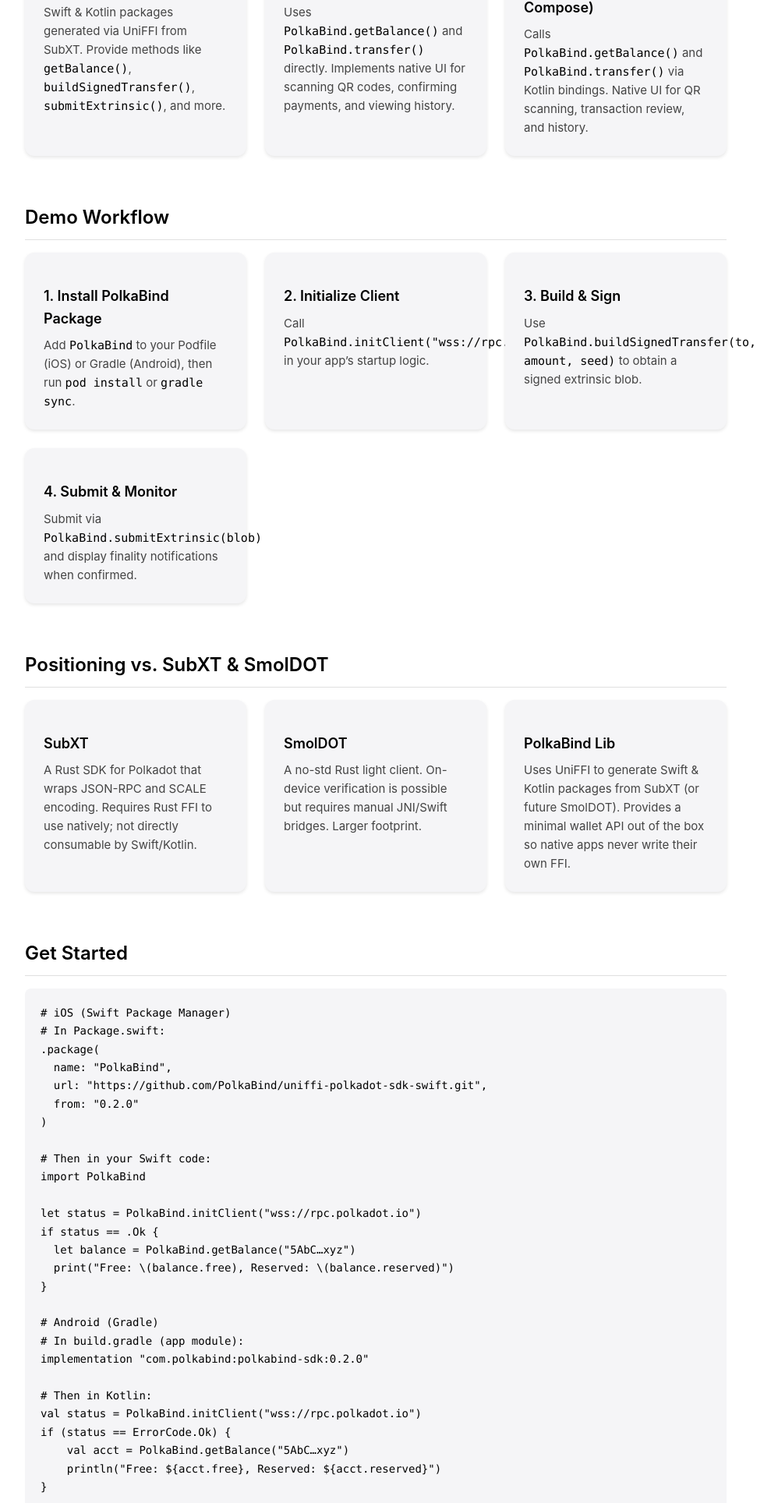
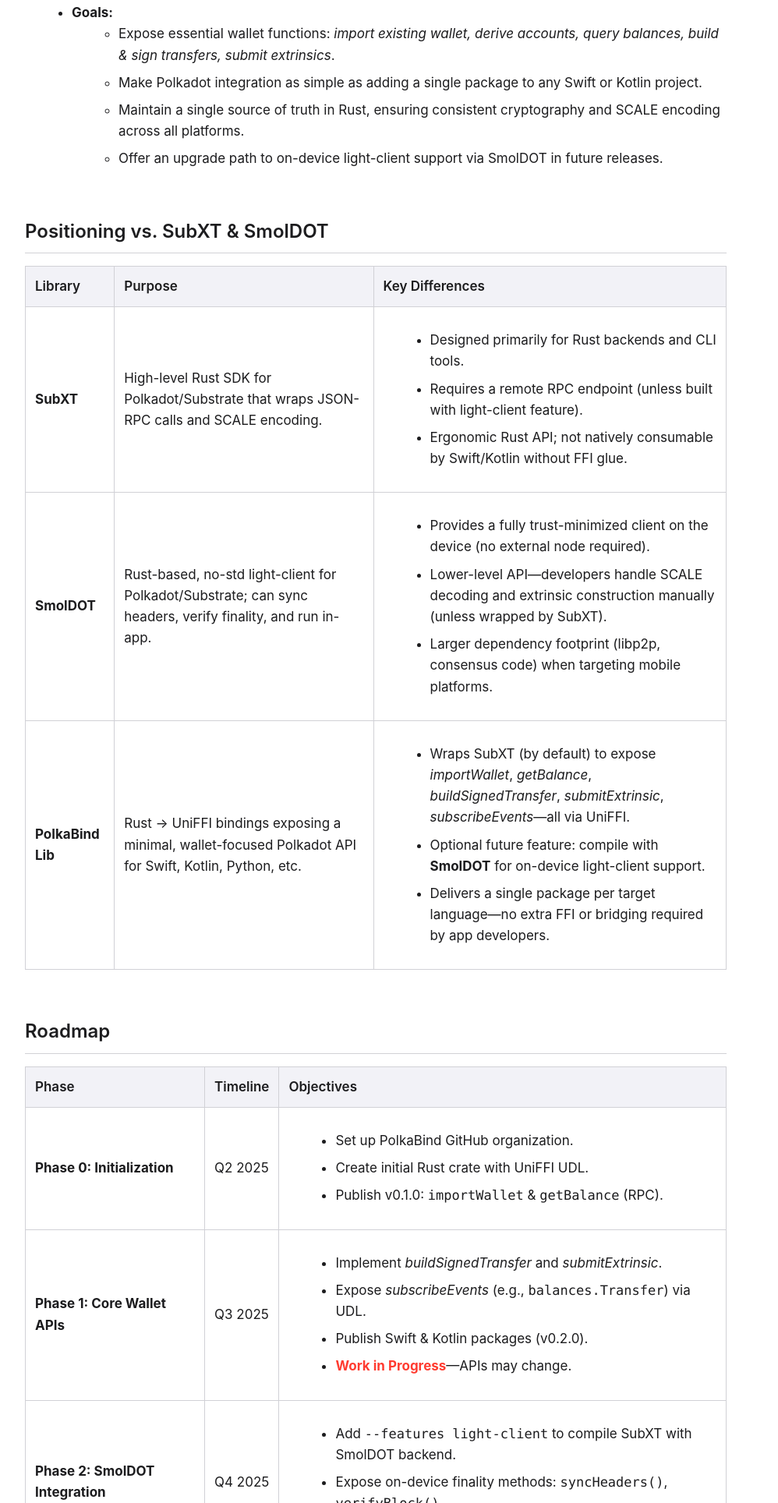
Before and after one commit to Polkabind/polkabind.github.io, a plain HTML site: page index.html in a window 1280 px wide. Shown: the part 872-2800 px from the top of the page at 78% size, without its empty margins (158-1156 px from the left). Drawn offline with Linux system fonts and the light colour scheme.

Commit message:
Change wording

```diff
--- a/index.html
+++ b/index.html
@@ -2,15 +2,15 @@
 <html lang="en">
 <head>
   <meta charset="UTF-8">
-  <meta name="viewport" content="width=device-width,initial-scale=1">
   <title>PolkaBind Lib</title>
+  <meta name="viewport" content="width=device-width, initial-scale=1">
   <style>
-    /* Apple-like typography and colors */
+    /* Apple-like typography and minimal design */
     body {
       margin: 0;
       padding: 0;
       background-color: #ffffff;
-      color: #000000;
+      color: #1d1d1f;
       font-family: -apple-system, BlinkMacSystemFont, "Segoe UI", Roboto, sans-serif;
       line-height: 1.6;
     }
@@ -37,26 +37,27 @@
     header h1 {
       font-size: 48px;
       font-weight: 600;
-      margin-bottom: 10px;
+      margin-bottom: 8px;
     }
     header p {
       font-size: 18px;
-      color: #333333;
-      margin: 8px 0;
+      color: #3c3c4399;
+      margin: 4px 0;
     }
     .hero-btn {
       display: inline-block;
       margin-top: 24px;
       padding: 12px 32px;
-      background-color: #f5f5f7;
+      background-color: #f2f2f7;
       color: #0071e3;
       border-radius: 8px;
       font-size: 16px;
       font-weight: 500;
-      transition: background-color 0.3s;
+      transition: background-color 0.3s, transform 0.3s;
     }
     .hero-btn:hover {
-      background-color: #e0e0e5;
+      background-color: #e5e5ea;
+      transform: translateY(-2px);
     }
 
     /* Section Titles */
@@ -67,71 +68,70 @@
       font-size: 24px;
       font-weight: 600;
       margin-bottom: 16px;
-      color: #000000;
-      border-bottom: 1px solid #e0e0e0;
+      color: #1d1d1f;
+      border-bottom: 1px solid #d1d1d6;
       padding-bottom: 8px;
     }
 
-    /* Cards */
-    .cards {
-      display: grid;
-      grid-template-columns: repeat(auto-fit, minmax(260px, 1fr));
-      gap: 24px;
+    /* Paragraphs & Lists */
+    p {
+      font-size: 17px;
+      color: #1c1c1e;
+      margin-bottom: 16px;
     }
-    .card {
-      background-color: #f5f5f7;
-      border-radius: 12px;
-      padding: 24px;
-      box-shadow: 0 2px 4px rgba(0, 0, 0, 0.1);
-      transition: box-shadow 0.3s;
+    ul {
+      margin-left: 20px;
+      color: #1c1c1e;
+      font-size: 17px;
     }
-    .card:hover {
-      box-shadow: 0 4px 12px rgba(0, 0, 0, 0.15);
-    }
-    .card h3 {
-      font-size: 18px;
-      font-weight: 600;
+    li {
       margin-bottom: 8px;
-      color: #000000;
-    }
-    .card p {
-      font-size: 15px;
-      color: #444444;
-      margin: 0;
     }
 
     /* Code Block */
     pre {
-      background-color: #f5f5f7;
+      background-color: #f2f2f7;
       border-radius: 8px;
       padding: 20px;
       overflow-x: auto;
       font-size: 14px;
-      color: #000000;
-      margin: 0;
+      color: #1d1d1f;
+      margin: 0 0 24px 0;
     }
     code {
       font-family: Menlo, Monaco, "Courier New", monospace;
-      color: #000000;
+      color: #1d1d1f;
     }
 
-    /* Roadmap Table */
+    /* Table */
     .roadmap-table {
       width: 100%;
       border-collapse: collapse;
       margin-top: 16px;
+      margin-bottom: 24px;
     }
     .roadmap-table th,
     .roadmap-table td {
       border: 1px solid #d1d1d6;
       padding: 12px;
       text-align: left;
-      font-size: 15px;
-      color: #222222;
+      font-size: 17px;
+      color: #1c1c1e;
     }
     .roadmap-table th {
-      background-color: #f5f5f7;
+      background-color: #f2f2f7;
       font-weight: 600;
+    }
+
+    /* Callout (Under Construction) */
+    .callout {
+      background-color: #fff4e5;
+      border-left: 4px solid #ff9500;
+      padding: 16px 20px;
+      margin-bottom: 32px;
+      border-radius: 8px;
+      color: #98650f;
+      font-size: 17px;
     }
 
     /* Footer */
@@ -139,7 +139,7 @@
       text-align: center;
       padding: 40px 20px;
       font-size: 14px;
-      color: #666666;
+      color: #3c3c4399;
     }
     footer a {
       color: #0071e3;
@@ -152,179 +152,163 @@
   <header>
     <h1>PolkaBind Lib</h1>
     <p><strong>Rust → UniFFI Polkadot SDK</strong></p>
-    <p>Native Swift &amp; Kotlin packages for seamless Polkadot integration</p>
+    <p>Native Swift & Kotlin packages for seamless Polkadot integration</p>
     <a href="#workflow" class="hero-btn">View Demo Workflow</a>
   </header>
 
   <div class="container">
+    <div class="callout">
+      <strong>⚠️ Under Construction – Work in Progress</strong><br>
+      We are actively developing PolkaBind. Expect missing features, breaking changes, and placeholder documentation. Stay tuned for updates as we enhance core functionality.
+    </div>
+
     <section id="about">
-      <h2>About This Demo</h2>
+      <h2>Project Status</h2>
       <p>
-        SPEEM is a demonstration wallet built entirely with <a href="https://polkabind.dev" target="_blank">PolkaBind Lib</a>.
-        Instead of embedding a shared Rust core, SPEEM installs PolkaBind’s Swift and Kotlin packages to manage Substrate RPC calls, key derivation, SCALE encoding, and transaction signing.
-        All wallet logic is written natively in SwiftUI (for iOS) and Jetpack Compose (for Android), showcasing how PolkaBind simplifies cross‐platform development.
-      </p>
-      <p>
-        <strong>Work in Progress:</strong> APIs and UI may change as PolkaBind evolves. SPEEM always reflects the latest PolkaBind release.
+        PolkaBind is an evolving SDK. Current features may change, and new capabilities will be added over time. We encourage community feedback and contributions to help shape the library.
       </p>
     </section>
 
-    <section id="stack">
-      <h2>Tech Stack</h2>
-      <div class="cards">
-        <div class="card">
-          <h3>PolkaBind Lib</h3>
-          <p>
-            Swift &amp; Kotlin packages generated via UniFFI from SubXT. Provide methods like <code>getBalance()</code>, <code>buildSignedTransfer()</code>, <code>submitExtrinsic()</code>, and more.
-          </p>
-        </div>
-        <div class="card">
-          <h3>iOS (SwiftUI)</h3>
-          <p>
-            Uses <code>PolkaBind.getBalance()</code> and <code>PolkaBind.transfer()</code> directly. Implements native UI for scanning QR codes, confirming payments, and viewing history.
-          </p>
-        </div>
-        <div class="card">
-          <h3>Android (Jetpack Compose)</h3>
-          <p>
-            Calls <code>PolkaBind.getBalance()</code> and <code>PolkaBind.transfer()</code> via Kotlin bindings. Native UI for QR scanning, transaction review, and history.
-          </p>
-        </div>
-      </div>
-    </section>
-
-    <section id="workflow">
-      <h2>Demo Workflow</h2>
-      <div class="cards">
-        <div class="card">
-          <h3>1. Install PolkaBind Package</h3>
-          <p>
-            Add <code>PolkaBind</code> to your Podfile (iOS) or Gradle (Android), then run <code>pod install</code> or <code>gradle sync</code>.
-          </p>
-        </div>
-        <div class="card">
-          <h3>2. Initialize Client</h3>
-          <p>
-            Call <code>PolkaBind.initClient("wss://rpc.polkadot.io")</code> in your app’s startup logic.
-          </p>
-        </div>
-        <div class="card">
-          <h3>3. Build &amp; Sign</h3>
-          <p>
-            Use <code>PolkaBind.buildSignedTransfer(to, amount, seed)</code> to obtain a signed extrinsic blob.
-          </p>
-        </div>
-        <div class="card">
-          <h3>4. Submit &amp; Monitor</h3>
-          <p>
-            Submit via <code>PolkaBind.submitExtrinsic(blob)</code> and display finality notifications when confirmed.
-          </p>
-        </div>
-      </div>
+    <section id="purpose">
+      <h2>Purpose &amp; Goals</h2>
+      <ul>
+        <li><strong>Purpose:</strong> Provide a <em>Rust-based UniFFI library</em> for the Polkadot/Substrate ecosystem so that native iOS, Android, and desktop apps can integrate with Polkadot without custom FFI or manual SCALE encoding.</li>
+        <li><strong>Goals:</strong>
+          <ul>
+            <li>Expose essential wallet functions: <em>import existing wallet, derive accounts, query balances, build &amp; sign transfers, submit extrinsics</em>.</li>
+            <li>Make Polkadot integration as simple as adding a single package to any Swift or Kotlin project.</li>
+            <li>Maintain a single source of truth in Rust, ensuring consistent cryptography and SCALE encoding across all platforms.</li>
+            <li>Offer an upgrade path to on-device light-client support via SmolDOT in future releases.</li>
+          </ul>
+        </li>
+      </ul>
     </section>
 
     <section id="positioning">
       <h2>Positioning vs. SubXT &amp; SmolDOT</h2>
-      <div class="cards">
-        <div class="card">
-          <h3>SubXT</h3>
-          <p>
-            A Rust SDK for Polkadot that wraps JSON-RPC and SCALE encoding. Requires Rust FFI to use natively; not directly consumable by Swift/Kotlin.
-          </p>
-        </div>
-        <div class="card">
-          <h3>SmolDOT</h3>
-          <p>
-            A no-std Rust light client. On-device verification is possible but requires manual JNI/Swift bridges. Larger footprint.
-          </p>
-        </div>
-        <div class="card">
-          <h3>PolkaBind Lib</h3>
-          <p>
-            Uses UniFFI to generate Swift &amp; Kotlin packages from SubXT (or future SmolDOT). Provides a minimal wallet API out of the box so native apps never write their own FFI.
-          </p>
-        </div>
-      </div>
-    </section>
-
-    <section id="getting-started">
-      <h2>Get Started</h2>
-      <pre><code># iOS (Swift Package Manager)
-# In Package.swift:
-.package(
-  name: "PolkaBind",
-  url: "https://github.com/PolkaBind/uniffi-polkadot-sdk-swift.git",
-  from: "0.2.0"
-)
-
-# Then in your Swift code:
-import PolkaBind
-
-let status = PolkaBind.initClient("wss://rpc.polkadot.io")
-if status == .Ok {
-  let balance = PolkaBind.getBalance("5AbC…xyz")
-  print("Free: \(balance.free), Reserved: \(balance.reserved)")
-}
-
-# Android (Gradle)
-# In build.gradle (app module):
-implementation "com.polkabind:polkabind-sdk:0.2.0"
-
-# Then in Kotlin:
-val status = PolkaBind.initClient("wss://rpc.polkadot.io")
-if (status == ErrorCode.Ok) {
-    val acct = PolkaBind.getBalance("5AbC…xyz")
-    println("Free: ${acct.free}, Reserved: ${acct.reserved}")
-}</code></pre>
+      <table class="roadmap-table">
+        <tr>
+          <th>Library</th>
+          <th>Purpose</th>
+          <th>Key Differences</th>
+        </tr>
+        <tr>
+          <td><strong>SubXT</strong></td>
+          <td>High-level Rust SDK for Polkadot/Substrate that wraps JSON-RPC calls and SCALE encoding.</td>
+          <td>
+            <ul>
+              <li>Designed primarily for Rust backends and CLI tools.</li>
+              <li>Requires a remote RPC endpoint (unless built with light-client feature).</li>
+              <li>Ergonomic Rust API; not natively consumable by Swift/Kotlin without FFI glue.</li>
+            </ul>
+          </td>
+        </tr>
+        <tr>
+          <td><strong>SmolDOT</strong></td>
+          <td>Rust-based, no-std light-client for Polkadot/Substrate; can sync headers, verify finality, and run in-app.</td>
+          <td>
+            <ul>
+              <li>Provides a fully trust-minimized client on the device (no external node required).</li>
+              <li>Lower-level API—developers handle SCALE decoding and extrinsic construction manually (unless wrapped by SubXT).</li>
+              <li>Larger dependency footprint (libp2p, consensus code) when targeting mobile platforms.</li>
+            </ul>
+          </td>
+        </tr>
+        <tr>
+          <td><strong>PolkaBind Lib</strong></td>
+          <td>Rust → UniFFI bindings exposing a minimal, wallet-focused Polkadot API for Swift, Kotlin, Python, etc.</td>
+          <td>
+            <ul>
+              <li>Wraps SubXT (by default) to expose <em>importWallet</em>, <em>getBalance</em>, <em>buildSignedTransfer</em>, <em>submitExtrinsic</em>, <em>subscribeEvents</em>—all via UniFFI.</li>
+              <li>Optional future feature: compile with <strong>SmolDOT</strong> for on-device light-client support.</li>
+              <li>Delivers a single package per target language—no extra FFI or bridging required by app developers.</li>
+            </ul>
+          </td>
+        </tr>
+      </table>
     </section>
 
     <section id="roadmap">
       <h2>Roadmap</h2>
-      <div class="cards">
-        <div class="card">
-          <h3>v0.1 – PolkaBind Core (SubXT)</h3>
-          <p>
-            • Expose <code>initClient</code>, <code>getBalance</code>, <code>buildSignedTransfer</code>, <code>submitExtrinsic</code>.
-            • Publish Swift &amp; Kotlin packages.
-            • SPEEM uses v0.1 to demonstrate basic transfers.
-          </p>
-        </div>
-        <div class="card">
-          <h3>v0.2 – Event Subscriptions &amp; Notifications</h3>
-          <p>
-            • Add <code>subscribeEvents</code> for <code>balances.Transfer</code>.
-            • Merge in SPEEM finality UI.
-            • Improve error handling and retries.
-          </p>
-        </div>
-        <div class="card">
-          <h3>v0.3 – SmolDOT Light‐Client Flag</h3>
-          <p>
-            • Introduce <code>light-client</code> feature to compile SubXT with SmolDOT.
-            • Expose <code>syncHeaders()</code> &amp; <code>verifyBlock()</code>.
-            • Update SPEEM to optionally run fully on-device.
-          </p>
-        </div>
-        <div class="card">
-          <h3>v1.0 – Stable Release &amp; App Store Launch</h3>
-          <p>
-            • Polish PolkaBind API, finalize docs.
-            • Publish to CocoaPods &amp; Maven Central.
-            • Distribute SPEEM on App Store and Play Store.
-          </p>
-        </div>
-      </div>
-      <p style="margin-top: 24px; font-size: 15px; color: #444444;">
-        <strong>Note:</strong> SPEEM is only a demonstration. All Polkadot logic lives in PolkaBind Lib.
+      <table class="roadmap-table">
+        <tr>
+          <th>Phase</th>
+          <th>Timeline</th>
+          <th>Objectives</th>
+        </tr>
+        <tr>
+          <td><strong>Phase 0: Initialization</strong></td>
+          <td>Q2 2025</td>
+          <td>
+            <ul>
+              <li>Set up PolkaBind GitHub organization.</li>
+              <li>Create initial Rust crate with UniFFI UDL.</li>
+              <li>Publish v0.1.0: <code>importWallet</code> &amp; <code>getBalance</code> (RPC).</li>
+            </ul>
+          </td>
+        </tr>
+        <tr>
+          <td><strong>Phase 1: Core Wallet APIs</strong></td>
+          <td>Q3 2025</td>
+          <td>
+            <ul>
+              <li>Implement <em>buildSignedTransfer</em> and <em>submitExtrinsic</em>.</li>
+              <li>Expose <em>subscribeEvents</em> (e.g., <code>balances.Transfer</code>) via UDL.</li>
+              <li>Publish Swift &amp; Kotlin packages (v0.2.0).</li>
+              <li><span style="color: #ff3b30;"><strong>Work in Progress</strong></span>—APIs may change.</li>
+            </ul>
+          </td>
+        </tr>
+        <tr>
+          <td><strong>Phase 2: SmolDOT Integration</strong></td>
+          <td>Q4 2025</td>
+          <td>
+            <ul>
+              <li>Add <code>--features light-client</code> to compile SubXT with SmolDOT backend.</li>
+              <li>Expose on-device finality methods: <code>syncHeaders()</code>, <code>verifyBlock()</code>.</li>
+              <li>Publish v0.3.0: “RPC + Light-Client” universal SDK.</li>
+            </ul>
+          </td>
+        </tr>
+        <tr>
+          <td><strong>Phase 3: Ecosystem Growth</strong></td>
+          <td>2026</td>
+          <td>
+            <ul>
+              <li>Launch documentation portal at <a href="https://polkabind.dev/docs" target="_blank">polkabind.dev/docs</a>.</li>
+              <li>Invite community contributions for staking, governance, parachain support.</li>
+              <li>Release v1.0.0: Stable API for production use.</li>
+            </ul>
+          </td>
+        </tr>
+      </table>
+      <p style="margin-top: 24px; font-size: 17px; color: #1c1c1e;">
+        <strong>Showcase App:</strong> SPEEM Mobile (built on PolkaBind) – a reference wallet demonstrating <code>PolkaBind.getBalance(…)</code>, <code>PolkaBind.transfer(…)</code>, and more.
+        See <a href="https://github.com/speemapp/speem" target="_blank">speemapp/speem</a>.
+      </p>
+    </section>
+
+    <section id="developer">
+      <h2>Developer Information</h2>
+      <p>
+        <strong>Lead Developer:</strong> Wassim Mansouri<br>
+        <ul>
+          <li>GitHub: <a href="https://github.com/wassimans" target="_blank">github.com/wassimans</a></li>
+          <li>LinkedIn: <a href="https://www.linkedin.com/in/wassimans" target="_blank">linkedin.com/in/wassimans</a></li>
+          <li>Mastodon: <a href="https://mastodon.social/@wassimans" target="_blank">@wassimans@mastodon.social</a></li>
+          <li>Matrix: <a href="https://matrix.to/#/@wassimans:matrix.org" target="_blank">@wassimans:matrix.org</a></li>
+        </ul>
+      </p>
+      <p style="font-size: 17px; color: #1c1c1e;">
+        “Building a unified, cross-platform Polkadot library—one bound at a time!”
       </p>
     </section>
   </div>
 
   <footer>
     <p>
-      Created by <a href="https://github.com/wassimans" target="_blank">Wassim Mansouri</a> • © 2025 PolkaBind Project • <a href="https://polkabind.dev" target="_blank">polkabind.dev</a>
+      © 2025 PolkaBind Project. All rights reserved.
     </p>
   </footer>
-
 </body>
 </html>
```
